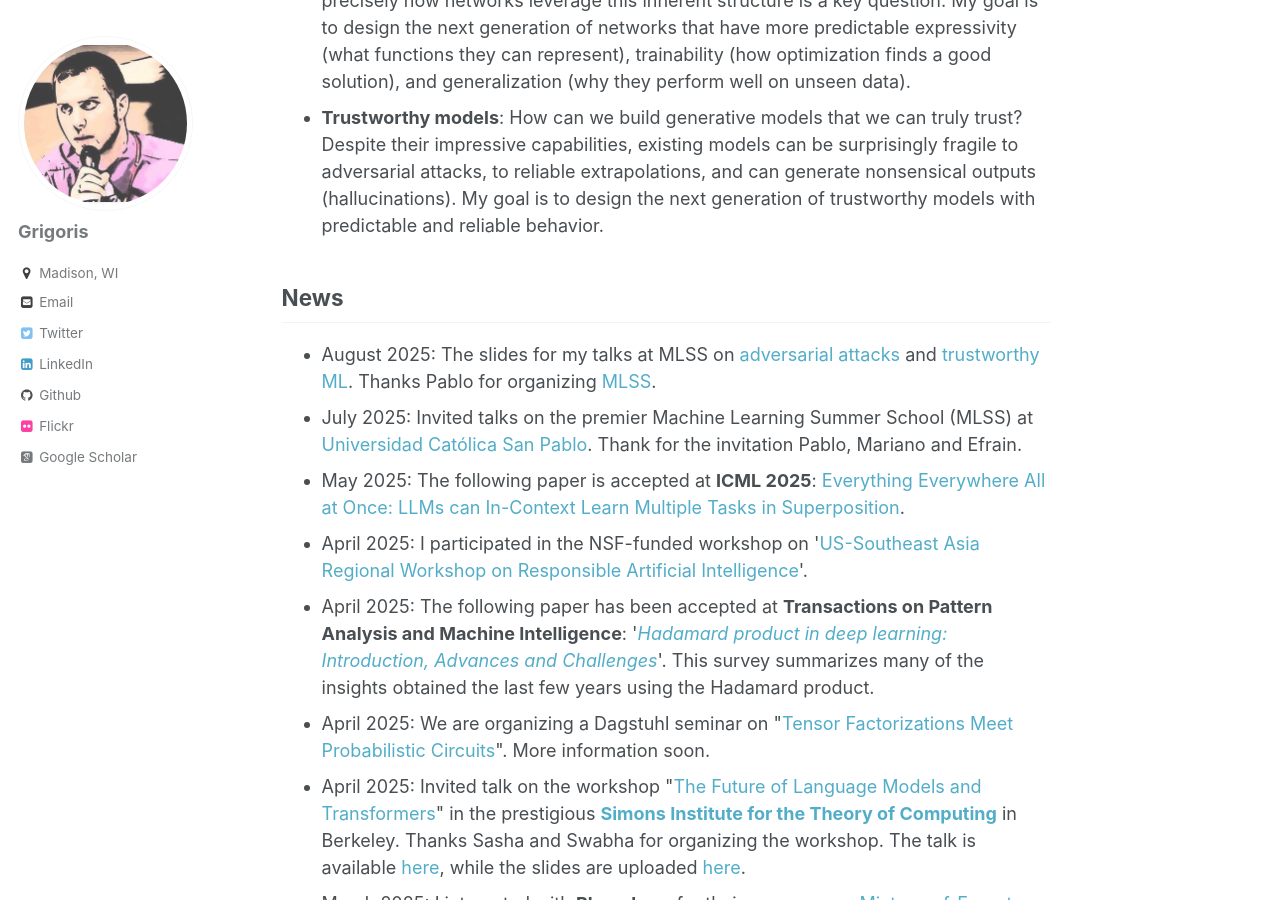
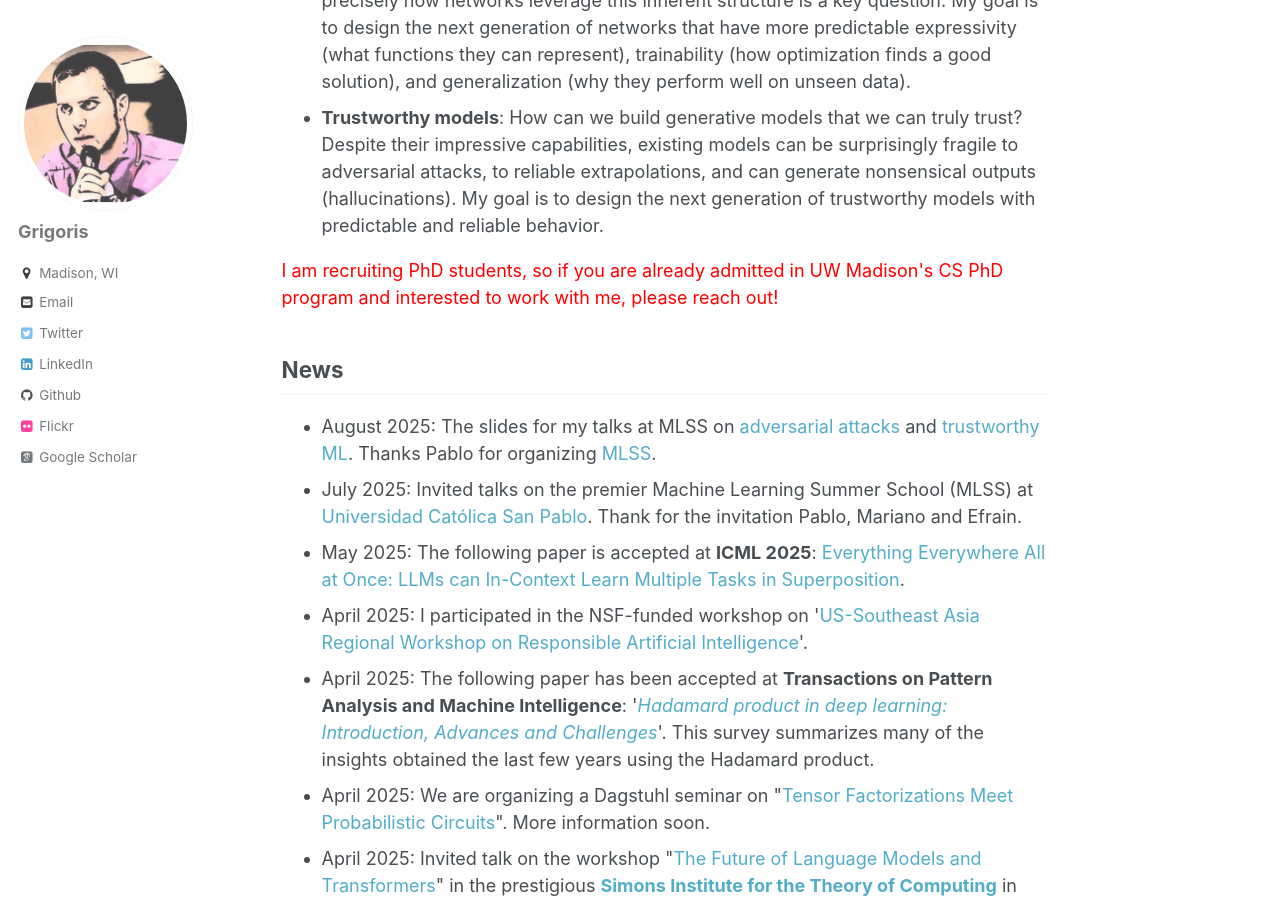
Before and after one commit to grigorisg9gr/grigorisg9gr.github.io, a Jekyll site: the page built from index.html, in a window 1280 px wide and 900 px high, scrolled down 382 px. Built offline with Jekyll 4.4.1, drawn with Linux system fonts in a browser that asks for light colours; some web fonts are replaced.

Commit message:
Add the recruitment for active CS students.

```diff
--- a/_pages/talks/index.html
+++ b/_pages/talks/index.html
@@ -8,7 +8,6 @@ comments: false
 <div>
       <p style="color: #5e9ca0;"><span style="color: #000000;">The resources for past talks and tutorials that I have been involved or delivered:</span></p>
     <ol>
-
           <li><a href="https://uwmadison.box.com/s/1btp95pw4m3two59xifkja6zub8w39dc">Talk on adversarial attacks</a> at Machine Learning Summer School (<a href="https://eventosdiee.ucsp.edu.pe/mlss/">MLSS Peru</a>).</li>
           <li><a href="https://uwmadison.box.com/s/wgm2ui20q7b9gdibwmw0qs2fgggi60id">Talk on trustworthy ML</a> at Machine Learning Summer School (<a href="https://eventosdiee.ucsp.edu.pe/mlss/">MLSS Peru</a>).</li>
           <li><a href="https://uwmadison.box.com/s/3ju7ilazj3zdmofxfztwovxt6jhx46t1">Talk on Polynomial Networks</a> at the <strong>Simons Institute for the Theory of Computing</strong>.</li>
--- a/index.html
+++ b/index.html
@@ -16,6 +16,8 @@ comments: false
 
     <li><strong>Trustworthy models</strong>: How can we build generative models that we can truly trust? Despite their impressive capabilities, existing models can be surprisingly fragile to adversarial attacks, to reliable extrapolations, and can generate nonsensical outputs (hallucinations). My goal is to design the next generation of trustworthy models with predictable and reliable behavior. </li>
 </ul>
+
+<p class="intro"><span style="color: #ff0000;">I am recruiting PhD students, so if you are already admitted in UW Madison's CS PhD program and interested to work with me, please reach out!&nbsp;</span></p>
 
 <h2>News</h2>
 <ul>
```
